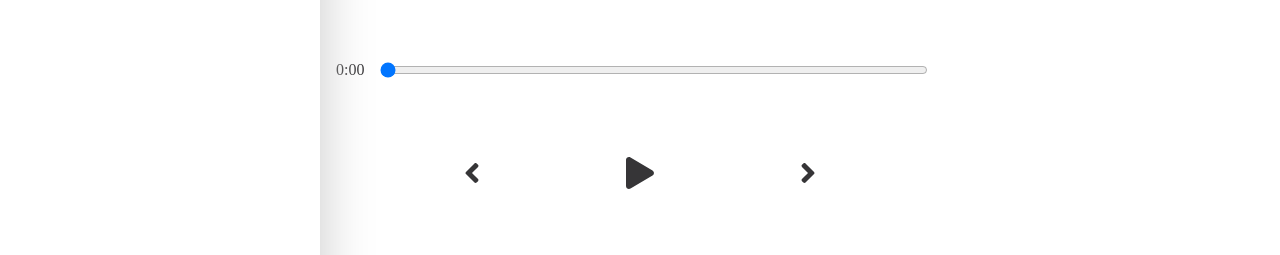
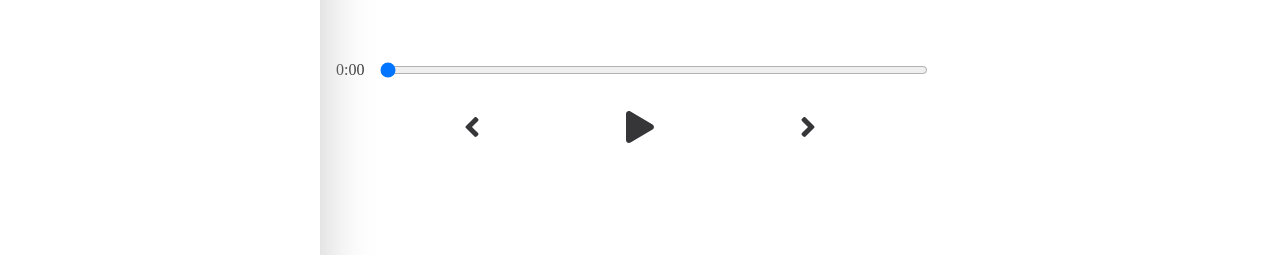
Before and after one commit to SirawichDev/muxic-zero, a Next.js app: page / in a window 1280 px wide. Shown: the part 435-690 px from the top of the page. Built offline with nearby package versions, Linux system fonts and the light colour scheme; a web font is replaced by a local one.

Commit message:
style(Player): :lipstick: adjust it

```diff
--- a/styles/_player.scss
+++ b/styles/_player.scss
@@ -1,5 +1,5 @@
 .player {
-  min-height: 20vh;
+  min-height: 10vh;
   display: flex;
   flex-direction: column;
   align-items: center;
```
